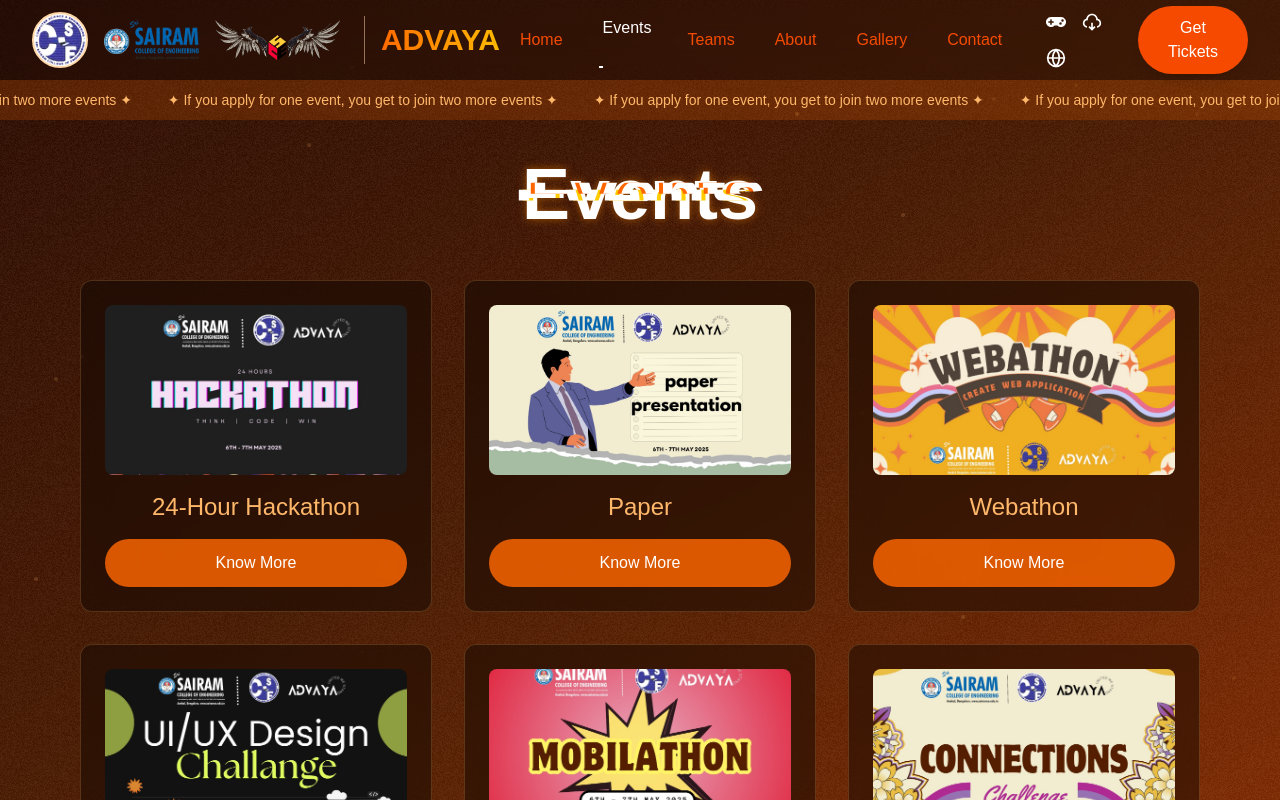
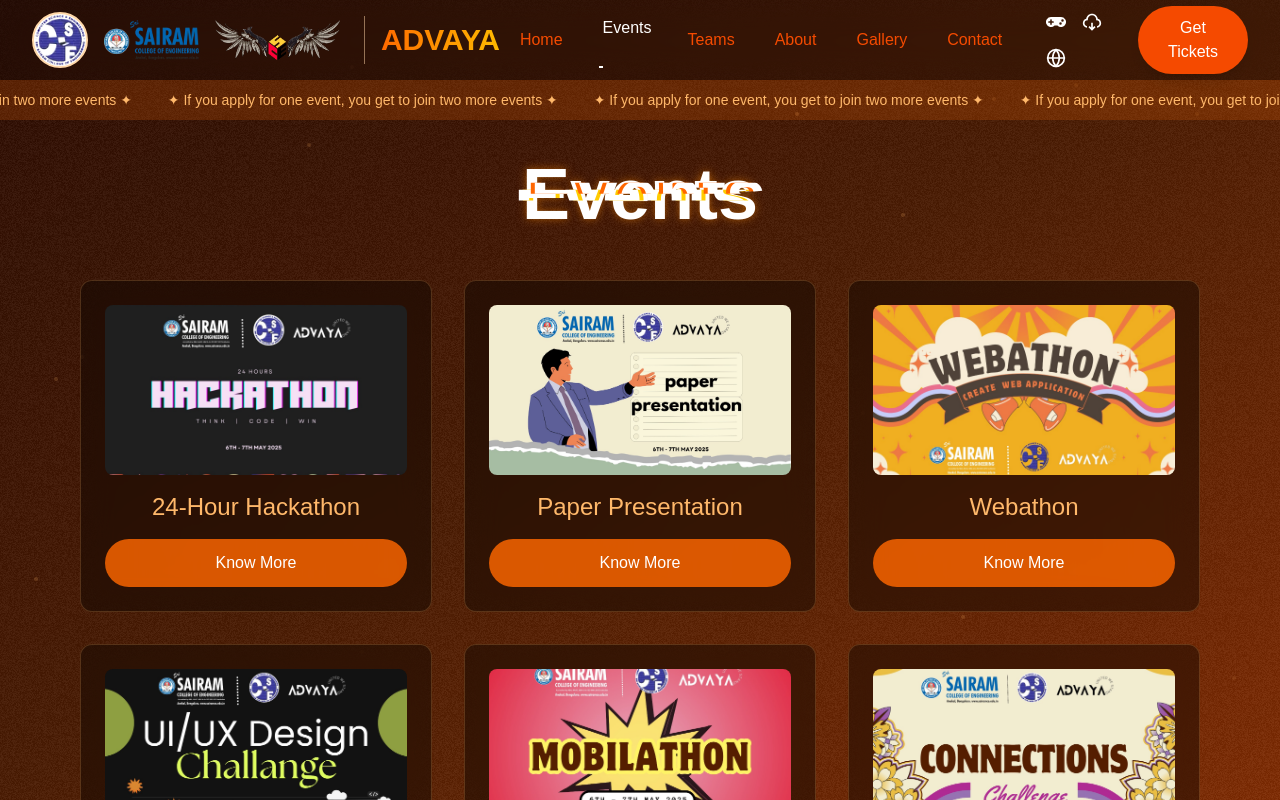
Before and after one commit to SaranSrini03/advaya, a Next.js app: page /events in a window 1280 px wide. Built offline with nearby package versions, Linux system fonts and the light colour scheme.

Commit message:
changed sause

```diff
--- a/app/events/page.js
+++ b/app/events/page.js
@@ -14,7 +14,7 @@ export default function EventPage() {
 
     const events = [
         { id: 1, title: "24-Hour Hackathon", img: "/hack24img.jpg" },
-        { id: 8, title: "Paper", img: "/paper.jpg" },
+        { id: 8, title: "Paper Presentation", img: "/paper.jpg" },
         { id: 2, title: "Webathon", img: "/webathon.jpeg" },
         { id: 3, title: "UI/UX Design Challenge", img: "/uiux.jpeg" },
         { id: 4, title: "Mobilathon", img: "/mobilathon.jpeg" },
```
